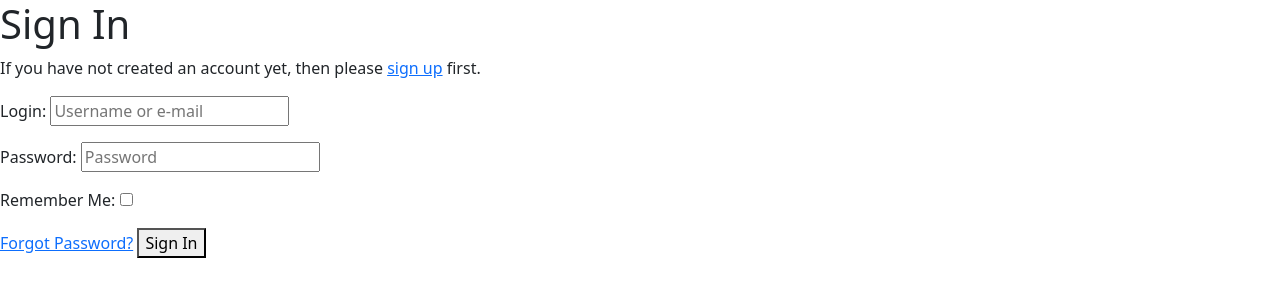
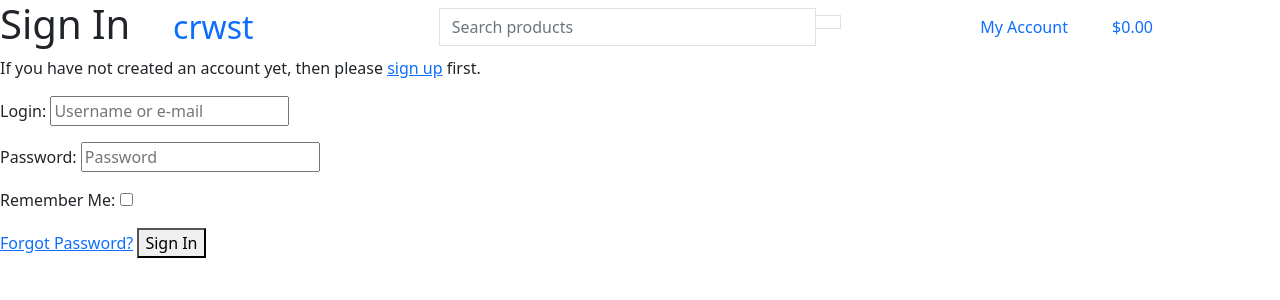
Before and after one commit to Code-Institute-Submissions/crwst, a Django app: page /accounts/login/ in a window 1280 px wide. Shown: the top 300 px of the page. Run offline with Django 3.2, Linux system fonts and the light colour scheme; some libraries are stand-ins or nearby versions.

Commit message:
Add homepage header

```diff
--- a/templates/base.html
+++ b/templates/base.html
@@ -29,7 +29,70 @@
         <title>Crwst {% block extra_title %}{% endblock %}</title>
     </head>
     <body>
-        <header class="container-fluid fixed-top"></header>
+        <header class="container-fluid fixed-top">
+            <div class="row">
+                <!-- Logo and home page link -->
+                <div class="col-12 col-lg-4 my-auto py-1 py-lg-0 text-center text-lg-left">
+                    <a href="{% url 'home' %}" class="nav-link main-logo-link">
+                        <h2 class="logo-font my-0">crwst</h2>
+                    </a>
+                </div>
+                <!-- Search form -->
+                <div class="col-12 col-lg-4 my-auto py-1 py-lg-0">
+                    <form method="GET" action="">
+                        <div class="input-group w-100">
+                            <input class="form-control border rounded-0" type="text" name="q" placeholder="Search products">
+                            <div class="input-group-append">
+                                <button class="form-control btn border rounded-0" type="submit">
+                                    <span class="icon">
+                                        <i class="fas fa search"></i>
+                                    </span>
+                                </button>
+                            </div>
+                        </div>
+                    </form>
+                </div>
+                <!-- Account and shopping cart -->
+                <div class="col-12 col-lg-4 my-auto py-1 py-lg-0">
+                    <ul class="list-inline list-unstyled text-center text-lg-right my-0">
+                        <li class="list-inline-item dropdown">
+                            <a class="text-black nav-link" href="#" id="user-options" data-toggle="dropdown" aria-haspopup="true" aria-expanded="false">
+                                <div class="text-center">
+                                    <div><i class="fas fa-user fa-lg"></i></div>
+                                    <p class="my-0">My Account</p>
+                                </div>
+                            </a>
+                            <div class="dropdown-menu border-0" aria-labelledby="user-options">
+                                {% if request.user.is_authenticated %}
+                                    {% if request.user.is_superuser %}
+                                        <a href="" class="dropdown-item">Product Management</a>
+                                    {% endif %}
+                                    <a href="" class="dropdown-item">My Profile</a>
+                                    <a href="{% url 'account_logout' %}" class="dropdown-item">Logout</a>
+                                {% else %}
+                                    <a href="{% url 'account_signup' %}" class="dropdown-item">Register</a>
+                                    <a href="{% url 'account_login' %}" class="dropdown-item">Login</a>
+                                {% endif %}
+                            </div>
+                        </li>
+                        <li class="list-inline-item">
+                            <a class="{% if grand_total %}text-info font-weight-bold{% else %}text-black{% endif %} nav-link" href="">
+                                <div class="text-center">
+                                    <div><i class="fas fa-shopping-cart fa-lg"></i></div>
+                                    <p class="my-0">
+                                        {% if grand_total %}
+                                            ${{ grand_total|floatformat:2 }}
+                                        {% else %}
+                                            $0.00
+                                        {% endif %}
+                                    </p>
+                                </div>
+                            </a>
+                        </li>
+                    </ul>
+                </div>
+            </div>
+        </header>
 
         {% if messages %}
         <div class="message-container"></div>
```
